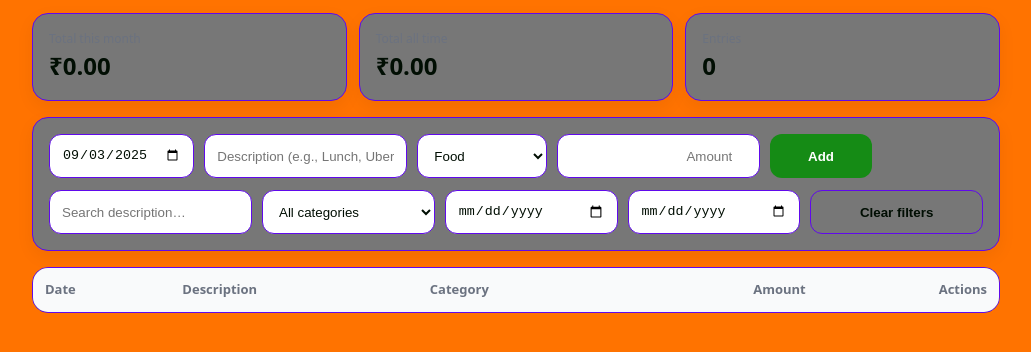
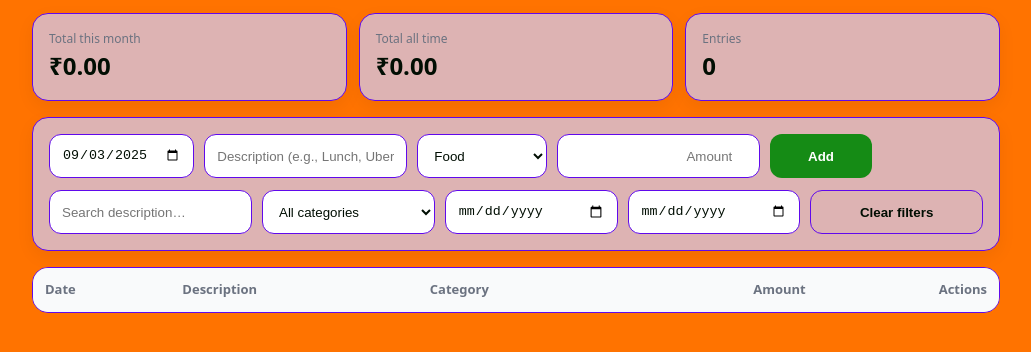
Before and after one commit to karthick-ops/expense-Tracker, a plain HTML site: page index.html in a window 1280 px wide. Shown: the part 98-450 px from the top of the page, without its empty margins (124-1155 px from the left). Drawn offline with Linux system fonts and the light colour scheme.

Commit message:
option changed

```diff
--- a/index.html
+++ b/index.html
@@ -6,7 +6,7 @@
   <title>Expense Tracker</title>
   <style>
     :root{
-      --bg:oklch(71.303% 0.1945 47.872); --fg:#010e03; --muted:#6b7280; --brand:#158b15; --brand-2:#28e231; --card:#777777; --border:#6009ec; --accent:#e48676; --red:#ff0d0d; --green:#10b981;
+      --bg:oklch(71.303% 0.1945 47.872); --fg:#010e03; --muted:#6b7280; --brand:#158b15; --brand-2:#28e231; --card:#ddb3b3; --border:#6009ec; --accent:#e48676; --red:#ff0d0d; --green:#10b981;
     }
     *{box-sizing:border-box}
     html,body{height:100%}
```
